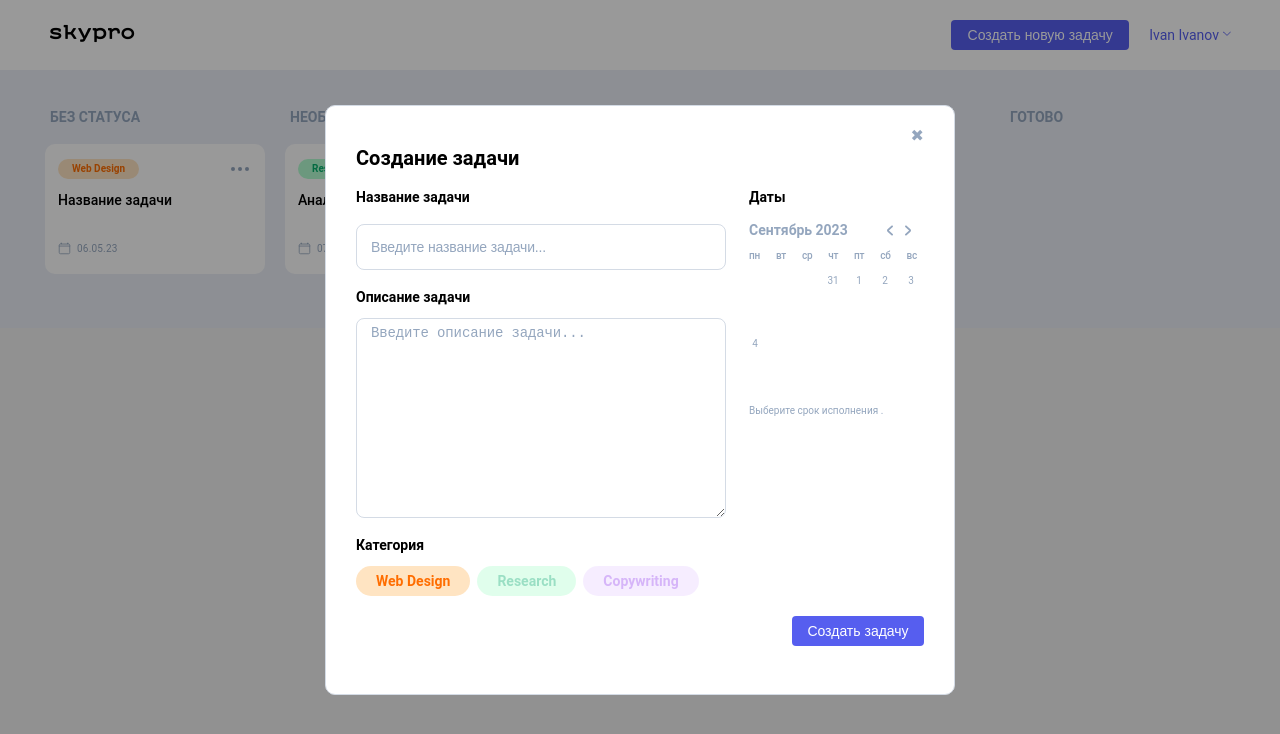
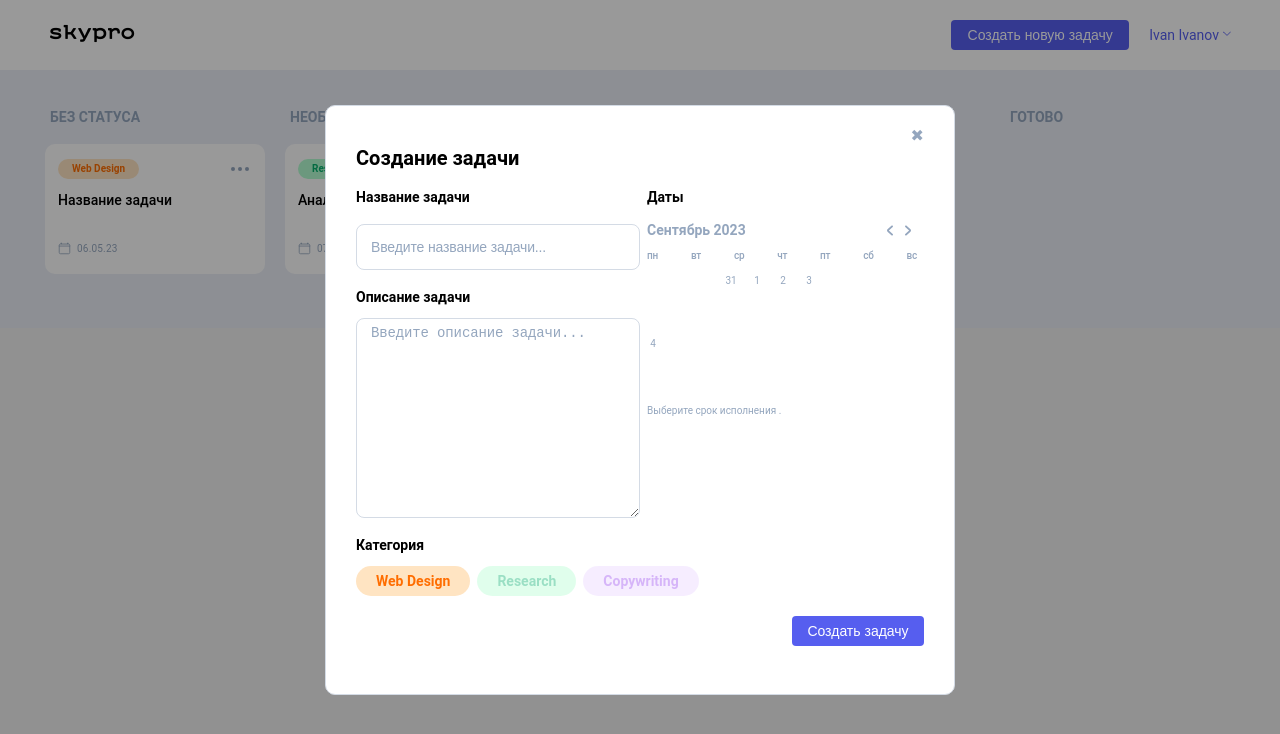
Before and after one commit to natalielogi/skypro-kanban, a React app: page / in a window 1280 px wide. Both pictures are taken after a click on the button "Создать новую задачу". Shown: the top 734 px of the page. Built offline with nearby package versions, Linux system fonts and the light colour scheme; the HTML template or start-up script is replaced by a standard one.

Commit message:
calendar styled

```diff
--- a/src/components/Calendar/Calendar.jsx
+++ b/src/components/Calendar/Calendar.jsx
@@ -1,56 +1,83 @@
-import React from 'react';
+import React from "react";
+import {
+  CalendarWrapper,
+  CalendarTitle,
+  CalendarBlock,
+  CalendarNav,
+  CalendarMonth,
+  NavActions,
+  NavAction,
+  CalendarContent,
+  DayNames,
+  DayName,
+  CalendarCells,
+  MonthCell,
+  CellDay,
+  CalendarPeriod,
+  CalendarP,
+} from "./calendar.styled";
 
 const Calendar = () => {
   return (
-    <div className="calendar">
-      <p className="calendar__ttl subttl">Даты</p>
-      <div className="calendar__block">
-        <div className="calendar__nav">
-          <div className="calendar__month">Сентябрь 2023</div>
-          <div className="nav__actions">
-            <div className="nav__action" data-action="prev">
-              <svg xmlns="http://www.w3.org/2000/svg" width="6" height="11" viewBox="0 0 6 11">
+    <CalendarWrapper>
+      <CalendarTitle>Даты</CalendarTitle>
+      <CalendarBlock>
+        <CalendarNav>
+          <CalendarMonth>Сентябрь 2023</CalendarMonth>
+          <NavActions>
+            <NavAction data-action="prev">
+              <svg
+                xmlns="http://www.w3.org/2000/svg"
+                width="6"
+                height="11"
+                viewBox="0 0 6 11"
+              >
                 <path d="M5.72945 1.95273C6.09018 1.62041 6.09018 1.0833 5.72945 0.750969C5.36622 0.416344 4.7754 0.416344 4.41218 0.750969L0.528487 4.32883C-0.176162 4.97799 -0.176162 6.02201 0.528487 6.67117L4.41217 10.249C4.7754 10.5837 5.36622 10.5837 5.72945 10.249C6.09018 9.9167 6.09018 9.37959 5.72945 9.04727L1.87897 5.5L5.72945 1.95273Z" />
               </svg>
-            </div>
-            <div className="nav__action" data-action="next">
-              <svg xmlns="http://www.w3.org/2000/svg" width="6" height="11" viewBox="0 0 6 11">
+            </NavAction>
+            <NavAction data-action="next">
+              <svg
+                xmlns="http://www.w3.org/2000/svg"
+                width="6"
+                height="11"
+                viewBox="0 0 6 11"
+              >
                 <path d="M0.27055 9.04727C-0.0901833 9.37959 -0.0901832 9.9167 0.27055 10.249C0.633779 10.5837 1.2246 10.5837 1.58783 10.249L5.47151 6.67117C6.17616 6.02201 6.17616 4.97799 5.47151 4.32883L1.58782 0.75097C1.2246 0.416344 0.633778 0.416344 0.270549 0.75097C-0.0901831 1.0833 -0.090184 1.62041 0.270549 1.95273L4.12103 5.5L0.27055 9.04727Z" />
               </svg>
-            </div>
-          </div>
-        </div>
-        <div className="calendar__content">
-          <div className="calendar__days-names">
-            <div className="calendar__day-name">пн</div>
-            <div className="calendar__day-name">вт</div>
-            <div className="calendar__day-name">ср</div>
-            <div className="calendar__day-name">чт</div>
-            <div className="calendar__day-name">пт</div>
-            <div className="calendar__day-name -weekend-">сб</div>
-            <div className="calendar__day-name -weekend-">вс</div>
-          </div>
-          <div className="calendar__cells">
+            </NavAction>
+          </NavActions>
+        </CalendarNav>
+        <CalendarContent>
+          <DayNames>
+            <DayName>пн</DayName>
+            <DayName>вт</DayName>
+            <DayName>ср</DayName>
+            <DayName>чт</DayName>
+            <DayName>пт</DayName>
+            <DayName>сб</DayName>
+            <DayName>вс</DayName>
+          </DayNames>
+          <CalendarCells>
             {/* Пример ячеек календаря */}
-            <div className="calendar__cell _other-month">28</div>
-            <div className="calendar__cell _other-month">29</div>
-            <div className="calendar__cell _other-month">30</div>
-            <div className="calendar__cell _cell-day">31</div>
-            <div className="calendar__cell _cell-day">1</div>
-            <div className="calendar__cell _cell-day _weekend">2</div>
-            <div className="calendar__cell _cell-day _weekend">3</div>
-            <div className="calendar__cell _cell-day">4</div>
+            <MonthCell>28</MonthCell>
+            <MonthCell>29</MonthCell>
+            <MonthCell>30</MonthCell>
+            <CellDay>31</CellDay>
+            <CellDay>1</CellDay>
+            <CellDay>2</CellDay>
+            <CellDay>3</CellDay>
+            <CellDay>4</CellDay>
             {/* ... остальные ячейки ... */}
-          </div>
-        </div>
+          </CalendarCells>
+        </CalendarContent>
         <input type="hidden" id="datepick_value" value="08.09.2023" />
-        <div className="calendar__period">
-          <p className="calendar__p date-end">
-            Выберите срок исполнения <span className="date-control"></span>.
-          </p>
-        </div>
-      </div>
-    </div>
+        <CalendarPeriod>
+          <CalendarP>
+            Выберите срок исполнения <span></span>.
+          </CalendarP>
+        </CalendarPeriod>
+      </CalendarBlock>
+    </CalendarWrapper>
   );
 };
 
--- /dev/null
+++ b/src/components/Calendar/calendar.styled.js
@@ -0,0 +1,165 @@
+import styled from "styled-components";
+
+export const CalendarWrapper = styled.div`
+  max-width: 340px;
+  width: 100%;
+
+  @media screen and (max-width: 660px) {
+    max-width: 340px;
+    width: 100%;
+  }
+`;
+
+const Subttl = styled.p`
+  color: #000;
+  font-size: 14px;
+  font-weight: 600;
+  line-height: 1;
+`;
+
+export const CalendarTitle = styled(Subttl)`
+  margin-bottom: 14px;
+  padding: 0 7px;
+
+  @media screen and (max-width: 660px) {
+    padding: 0;
+  }
+`;
+
+export const CalendarBlock = styled.div`
+  display: block;
+`;
+
+export const CalendarNav = styled.div`
+  width: 100%;
+  display: flex;
+  align-items: center;
+  justify-content: space-between;
+  margin-top: 14px;
+  padding: 0 7px;
+
+  @media screen and (max-width: 660px) {
+    padding: 0;
+  }
+`;
+
+export const CalendarMonth = styled.div`
+  color: #94a6be;
+  font-size: 14px;
+  line-height: 25px;
+  font-weight: 600;
+`;
+
+export const NavActions = styled.div`
+  display: flex;
+  align-items: center;
+  justify-content: space-between;
+`;
+
+export const NavAction = styled.div`
+  width: 18px;
+  height: 25px;
+  cursor: pointer;
+  display: flex;
+  align-items: center;
+  justify-content: center;
+
+  svg {
+    fill: #94a6be;
+  }
+`;
+
+export const CalendarContent = styled.div`
+  margin-bottom: 12px;
+`;
+
+export const DayNames = styled.div`
+  display: flex;
+  flex-wrap: nowrap;
+  align-items: center;
+  justify-content: space-between;
+  margin: 7px 0;
+  padding: 0 7px;
+`;
+
+export const DayName = styled.div`
+  color: #94a6be;
+  font-size: 10px;
+  font-weight: 500;
+  line-height: normal;
+  letter-spacing: -0.2px;
+
+  @media screen and (max-width: 660px) {
+    font-size: 14px;
+  }
+`;
+
+export const CalendarCells = styled.div`
+  width: 182px;
+  height: 126px;
+  display: flex;
+  flex-wrap: wrap;
+
+  @media screen and (max-width: 660px) {
+    width: 344px;
+    height: auto;
+    display: flex;
+    flex-wrap: wrap;
+    justify-content: space-around;
+  }
+`;
+
+export const CalendarCell = styled.div`
+  width: 22px;
+  height: 22px;
+  margin: 2px;
+  border-radius: 50%;
+  display: flex;
+  flex-wrap: nowrap;
+  align-items: center;
+  justify-content: center;
+  color: #94a6be;
+  font-size: 10px;
+  line-height: 1;
+  letter-spacing: -0.2px;
+  cursor: pointer;
+
+  @media screen and (max-width: 660px) {
+    width: 42px;
+    height: 42px;
+    font-size: 14px;
+  }
+`;
+
+export const MonthCell = styled(CalendarCell)`
+  opacity: 0;
+`;
+
+export const CellDay = styled(CalendarCell)`
+  &:hover {
+    color: #94a6be;
+    background-color: #eaeef6;
+  }
+`;
+
+export const CalendarPeriod = styled.div`
+  padding: 0 7px;
+
+  @media screen and (max-width: 660px) {
+    padding: 0;
+  }
+`;
+
+export const CalendarP = styled.p`
+  color: #94a6be;
+  font-size: 10px;
+  line-height: 1;
+
+  span {
+    color: #000000;
+  }
+
+  @media screen and (max-width: 660px) {
+    font-size: 14px;
+  }
+`;
```
